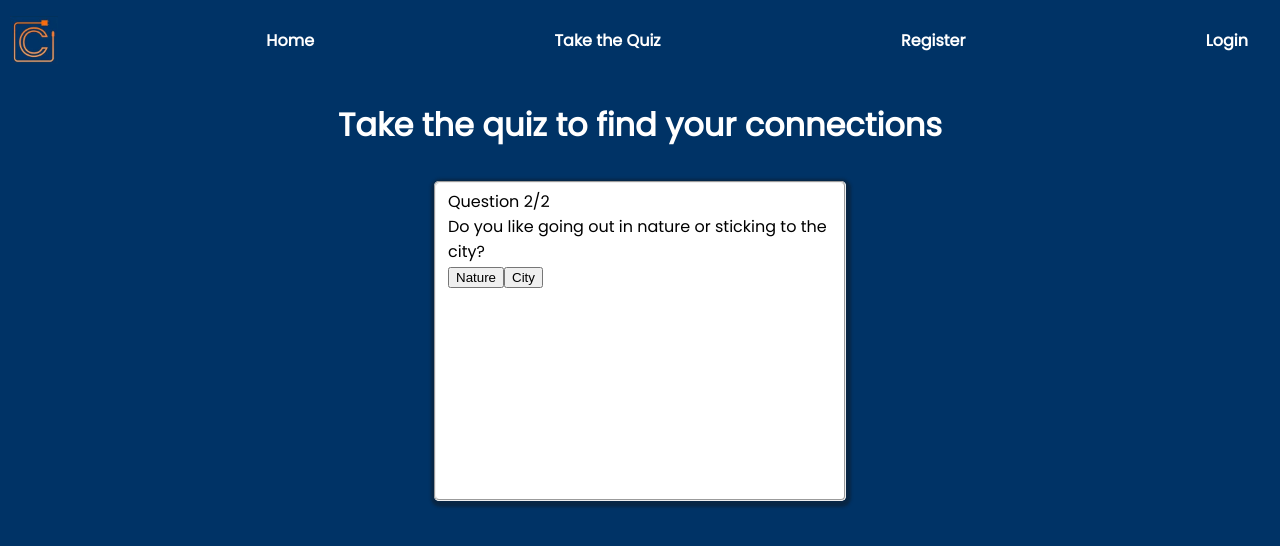
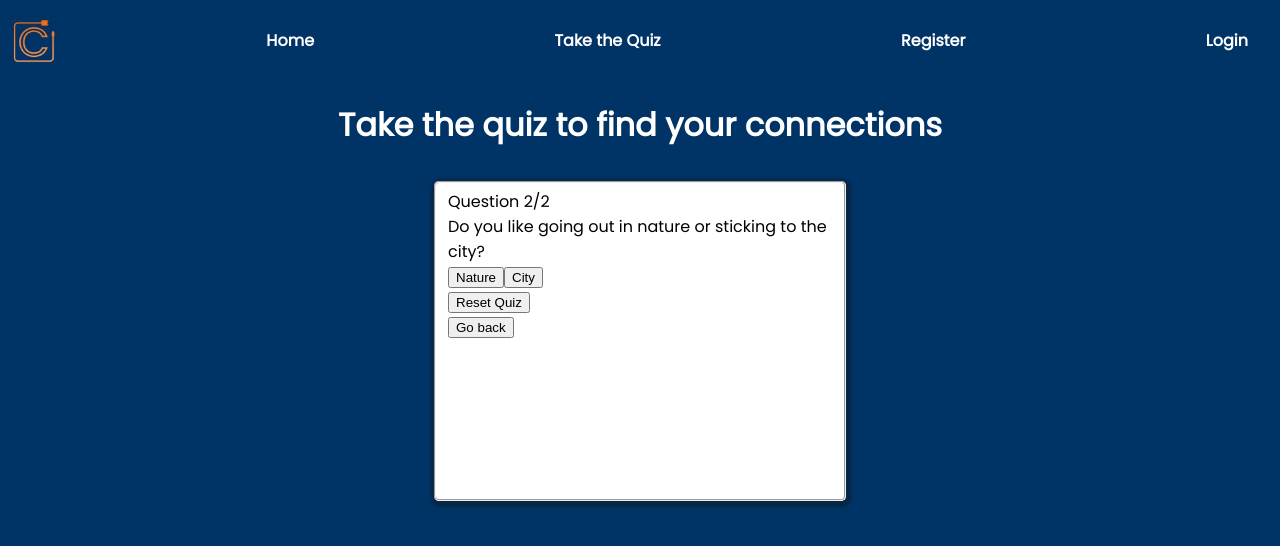
Before and after one commit to The-Connect/Frontend, a React (Create React App) app: page /quiz in a window 1280 px wide. Both pictures are taken after a click on the button "Introvert". Shown: the top 546 px of the page. Built offline with nearby package versions, Linux system fonts and the light colour scheme.

Commit message:
reset button added and go back button added

```diff
--- a/src/components/Quiz.js
+++ b/src/components/Quiz.js
@@ -27,6 +27,7 @@ export default function Quiz() {
     }
   ];
 
+  //when a user clicks an answer
   const handleButtonClicked = () => {
     const nextQuestion = currentQuestion + 1;
     if(nextQuestion < questions.length){
@@ -36,6 +37,19 @@ export default function Quiz() {
       alert('You have reached the end of this quiz.')
     }
 
+  }
+
+  //when a user decides to reset the quiz
+  const resetButtonClicked = () => {
+    setCurrentQuestion(0);
+    setQuestionNumber(0);
+    alert('Quiz reset!');
+  }
+
+  //writing out the logic for when a user wants to go back a question
+  const goBackButtonClicked = () => {
+    setCurrentQuestion(currentQuestion - 1);
+    setQuestionNumber(questionNumber - 1);
   }
 
   const [questionNumber, setQuestionNumber] = useState(0);
@@ -53,7 +67,13 @@ export default function Quiz() {
           <div className="answers">
             {questions[currentQuestion].answerOptions.map((answerOption) => <button onClick={handleButtonClicked}>{answerOption.answerText}</button> )}
           </div>
+          <button onClick={resetButtonClicked}>Reset Quiz</button>
         </div>
+        {
+          currentQuestion !== 0 ? <div>
+            <button onClick={goBackButtonClicked}>Go back</button>
+          </div>: null
+        }
       </fieldset>
       </>
     </div>
```
